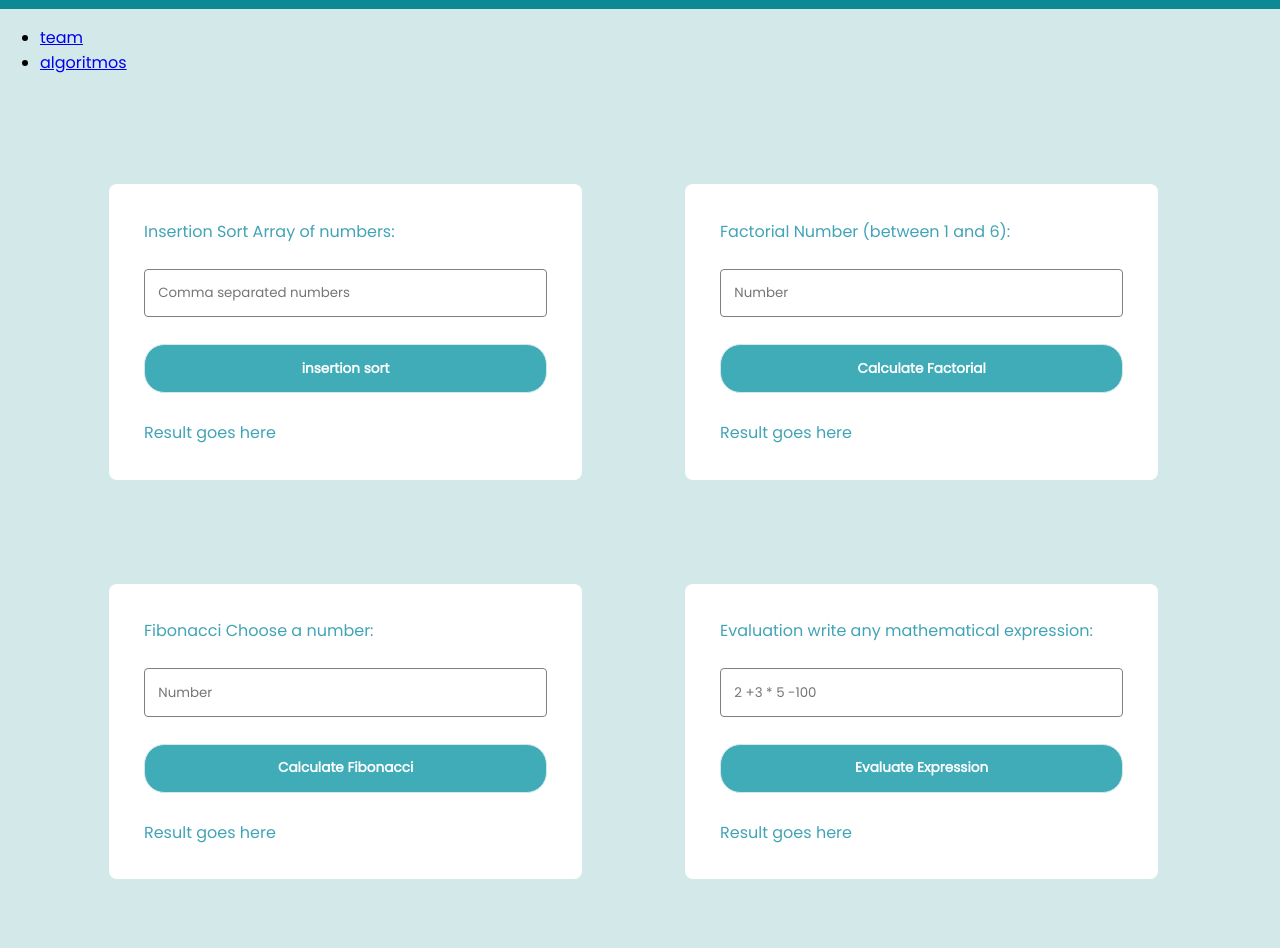
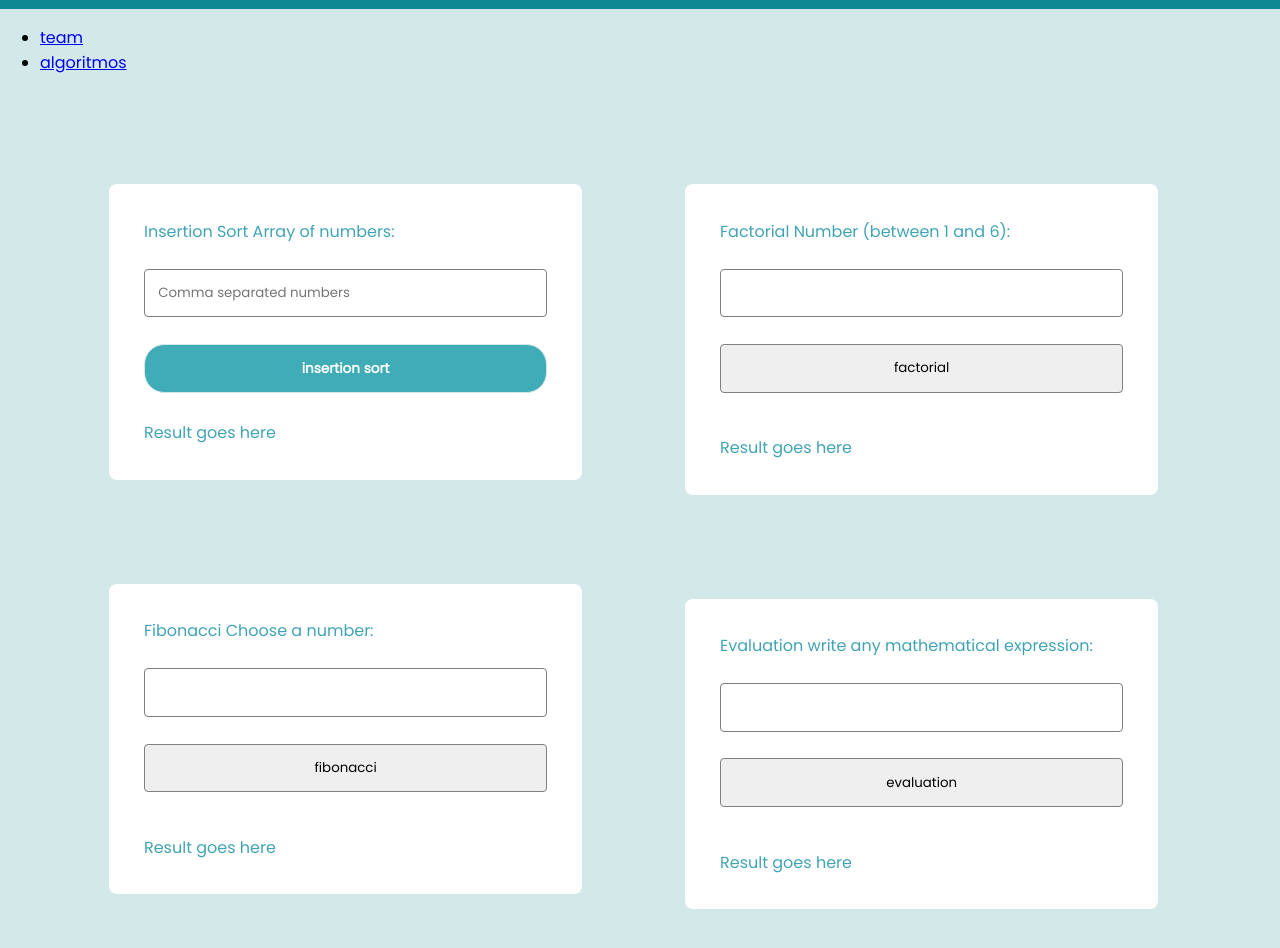
Before and after one commit to UCSP-CS2B1/frontend-laboratory-grupo-7, a website: page pages/index2.html in a window 1280 px wide. Shown: the part 86-1034 px from the top of the page. Drawn offline with nearby package versions, Linux system fonts and the light colour scheme.

Commit message:
factorial

```diff
--- a/javascript/app.js
+++ b/javascript/app.js
@@ -16,37 +16,63 @@ function insertion_sort(numbers) {
 
 }
 
+
 // Param number: single integer
 // Returns a single integer
 function factorial(number) {
 
-    var total = 1;
-	for (i=1; i<=number; i++) {
-		total = total * i;
-	}
-	return total;
+    var x =1;
+
+    var number = document.getElementById("numero").value;
+    while (number > 1){
+        x = x * number;
+        number = number-1;
+
+    }
+
+   document.getElementById("boton_fc").innerHTML = x;
+
+   return x;
 }
+
+
 
 // Param number: single integer
 // Returns a single integer
 function fibonacci(number) {
-    let number=[0,1];
-    for (let i = 2; i < number; i++) {
-        number[i] = number[i - 2] + number[i - 1];
+
+    var x=1;
+
+    var y=0;
+    var z=1;
+    var r=0;
+
+    var number = document.getElementById("numero3").value;
+
+    while(x < number){
+        r =y+z;
+        y=z;
+        z=r;
+        x=x+1;
     }
-    return number;
+
+
+    document.getElementById("resultado_fb").innerHTML = r;
+
+    return r;
 }
 
 // Param expression: string containing a mathematical expression
 // Returns an integer value
 function evaluation(expression) {
-    var x = new String("2");
-    var y = new String("5");
+    var expression =document.getElementById("operacion").value;
 
-    var z = x+y;
-    expression.charAt(1);
 
-    return z
+
+    var x = eval(text);
+
+
+    return x;
 }
 
 
--- a/pages/index2.html
+++ b/pages/index2.html
@@ -4,6 +4,9 @@
         <meta charset="UTF-8">
         <title> Frontend Project </title>
         <link rel="stylesheet" href="../css/style2.css">
+        <script src='../javascript/app.js'></script>
+
+
      </head>
 
     <body>
@@ -36,21 +39,40 @@
                 <label>Result goes here</label>
              </form>
            </div>
+
+
            <div id="derecha">
              <form method="post">
                 <label>Factorial</label>
                 <label>Number (between 1 and 6): </label><br></br>
-                <input type="text" placeholder="Number" required/>
-                <input type="submit" value="Calculate Factorial">
+
+
+                <input type="number" id="numero">
+
+                <input type="button" id="boton_fc" value="factorial" onclick="document.writeln(factorial(numero))">
+                <p id="boton_fc"></p>
+
+
+
+
                 <label>Result goes here</label>
              </form>
            </div>
+
            <div id="izquierda">
               <form method="post">
                  <label>Fibonacci</label>
                  <label>Choose a number: </label><br></br>
-                 <input type="text" placeholder="Number" required/>
-                 <input type="submit" value="Calculate Fibonacci">
+
+
+
+                 <input type="number" id="numero_2">
+                 <input type="button" id="boton_fc" value="fibonacci" onclick="fibonacci(numero_2)">
+                 <p id="resultado_fb"></p>
+
+
+
+
                  <label>Result goes here</label>
               </form>
             </div>
@@ -58,15 +80,24 @@
               <form method="post">
                  <label>Evaluation</label>
                  <label>write any mathematical expression: </label> <br></br>
-                 <input type="text" placeholder="2 +3 * 5 -100" required/>
-                 <input type="submit" value="Evaluate Expression">
+
+
+                 <input type="text" id="expresion">
+
+                 <input type="button" id="boton_fc" value="evaluation" onclick="document.writeln(evaluation(expresion))">
+
+                 <p id="resutlado_ev"></p>
+
+
+
+
                  <label>Result goes here</label>
               </form>
            </div>
        </div>
 
 
-      <script src="http://code.jquery.com/jquery-latest.js"></script >
-      <script src="frontend-laboratory-grupo-7/javascript/scripts.js"></script >
+
+
     </body>
 </html>
```
